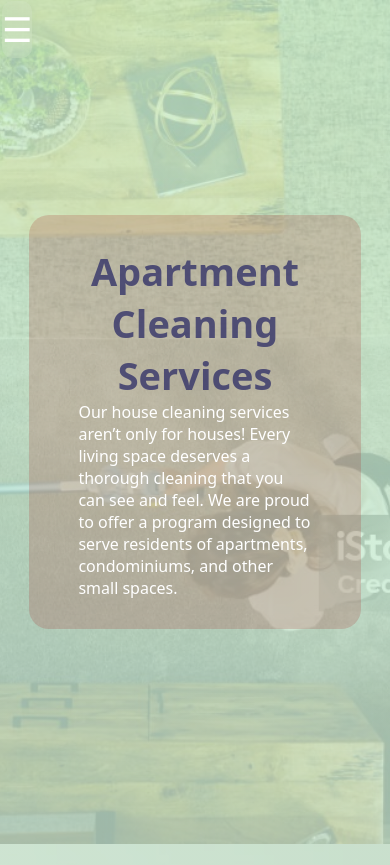
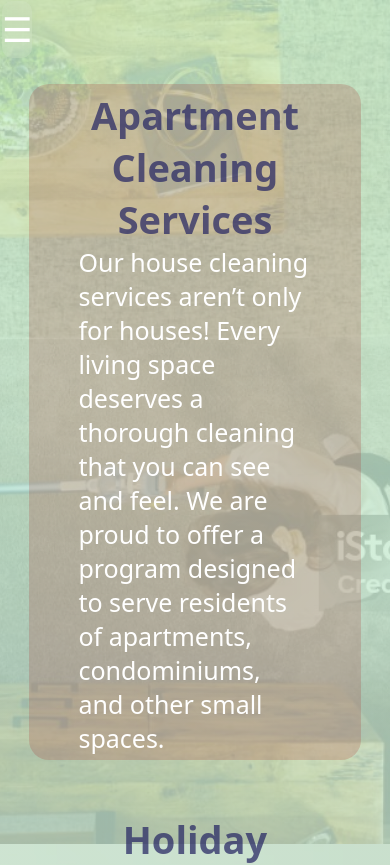
Before and after one commit to myroslavkosyk81/cleaning_company, a React (Vite) app: page /portfolio2 in a window 390 px wide. Shown: the top 865 px of the page. Built offline with nearby package versions, Linux system fonts and the light colour scheme; the HTML template or start-up script is replaced by a standard one.

Commit message:
some issues

```diff
--- a/src/components/header/header.css
+++ b/src/components/header/header.css
@@ -82,7 +82,7 @@
  /* --- СТИЛІ ДЛЯ МОБІЛЬНОГО ВИГЛЯДУ --- */
 
  /* Адаптивність: ширина менше 1024px */
- @media screen and (max-width: 1280px) {
+ @media screen and (max-width: 1024px) {
    .menuContainer{
       display: flex;
       justify-content: left;
--- a/src/pages/portfolioSecond.css
+++ b/src/pages/portfolioSecond.css
@@ -30,7 +30,8 @@
 .textBackground{
    background-color: rgba(165, 42, 42, 0.205);
    display: flex;
-   width: 55%;
+   height: 55%;
+   width: 65%;
    /* flex-direction: column;
    position: absolute;
    align-items: center;
@@ -46,10 +47,11 @@
   align-items: center;
   justify-content: center;
   text-align: center;
-  font-size: 42px;
+  font-size: 46px;
 }
 .textContainer p{
    width: 80%;
+   font-size: 25px;
 }
 
 @media (max-width:1536px){
@@ -57,9 +59,7 @@
 }
 @media (max-width:1280px){
    .textBackground{
-
       width: 70%;
-
    }
 }
 
@@ -68,6 +68,7 @@
       background-color: rgba(165, 42, 42, 0.205);
       display: flex;
       width: 75%;
+      height: 75%;
       /* flex-direction: column;
       position: absolute;
       align-items: center;
@@ -86,6 +87,7 @@
       background-color: rgba(165, 42, 42, 0.205);
       display: flex;
       width: 85%;
+      height: 80%;
       flex-direction: column;
       position: absolute;
       align-items: center;
```
